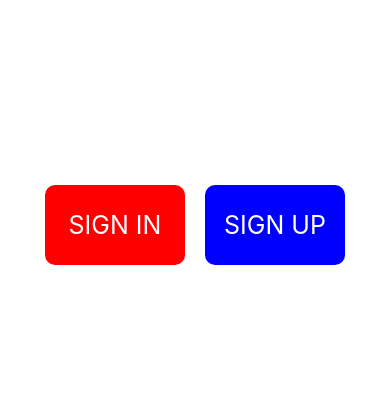
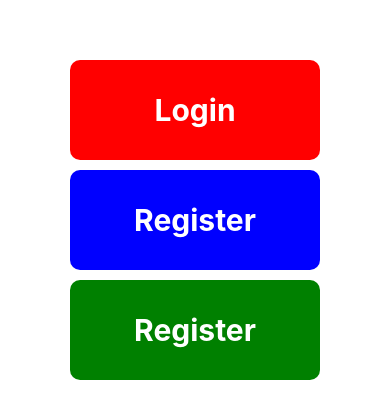
Before and after one commit to syahrilakbar63/105841103821-Sharil-labweb, a React Native app: screen / in a window 390 px wide. Shown: the part 197-616 px from the top of the page. Built offline with nearby package versions, Linux system fonts and the light colour scheme.

Commit message:
ButtonCostum

```diff
--- a/App.js
+++ b/App.js
@@ -1,62 +1,41 @@
-import { View, Text } from "react-native";
-import React from "react";
+import { StyleSheet, Text, View, TextInput } from 'react-native'
+import React from 'react'
+
+const ButtonCostum = ({text, color}) => {
+
+  return (
+    <View style={{
+      backgroundColor: color,
+      width: 250,
+      height: 100,
+      borderRadius: 10,
+      justifyContent: 'center',
+      marginBottom: 10,
+    }}>
+      <Text style={{
+        textAlign: 'center',
+        color: 'white',
+        fontSize: 30,
+        fontWeight: 'bold'
+      }}>
+        {text}
+      </Text>
+    </View>
+  )
+}
 
 const App = () => {
-  return (
-
-    <View style={{
-      flex: 1,
-      flexDirection: "row"
-    }}>
+  return(
     <View style={{
       flex: 1,
       justifyContent: 'center',
-      alignItems: 'flex-end',
+      alignItems: 'center',
     }}>
-
-      <View style={{
-        width: 140,
-        height: 80,
-        backgroundColor: 'red',
-        borderRadius: 10,
-        marginRight: 10,
-        justifyContent: 'center',
-        alignItems: 'center'
-      }}>
-      <Text style={{
-        color: "white",
-        fontSize: 25,
-      }}>
-        SIGN IN
-        </Text>
-      </View>
-      </View>
-
-      <View style={{
-        flex: 1,
-        justifyContent: 'center',
-        alignItems: 'flex-start',
-      }}>
-        <View style={{
-          width: 140,
-          height: 80,
-          backgroundColor: 'blue',
-          borderRadius: 10,
-          marginLeft: 10,
-          justifyContent: 'center',
-          alignItems: 'center'
-        }}>
-          <Text style={{
-            color: "white",
-            fontSize: 25,
-          }}>
-            SIGN UP
-          </Text>
-
-        </View>
-        </View>
-      </View>
-  );
+      <ButtonCostum text="Login" color="red"/>
+      <ButtonCostum text="Register" color="blue"/>
+      <ButtonCostum text="Register" color="green"/>
+    </View>
+  )
 }
 
-export default App;
+export default App
```
